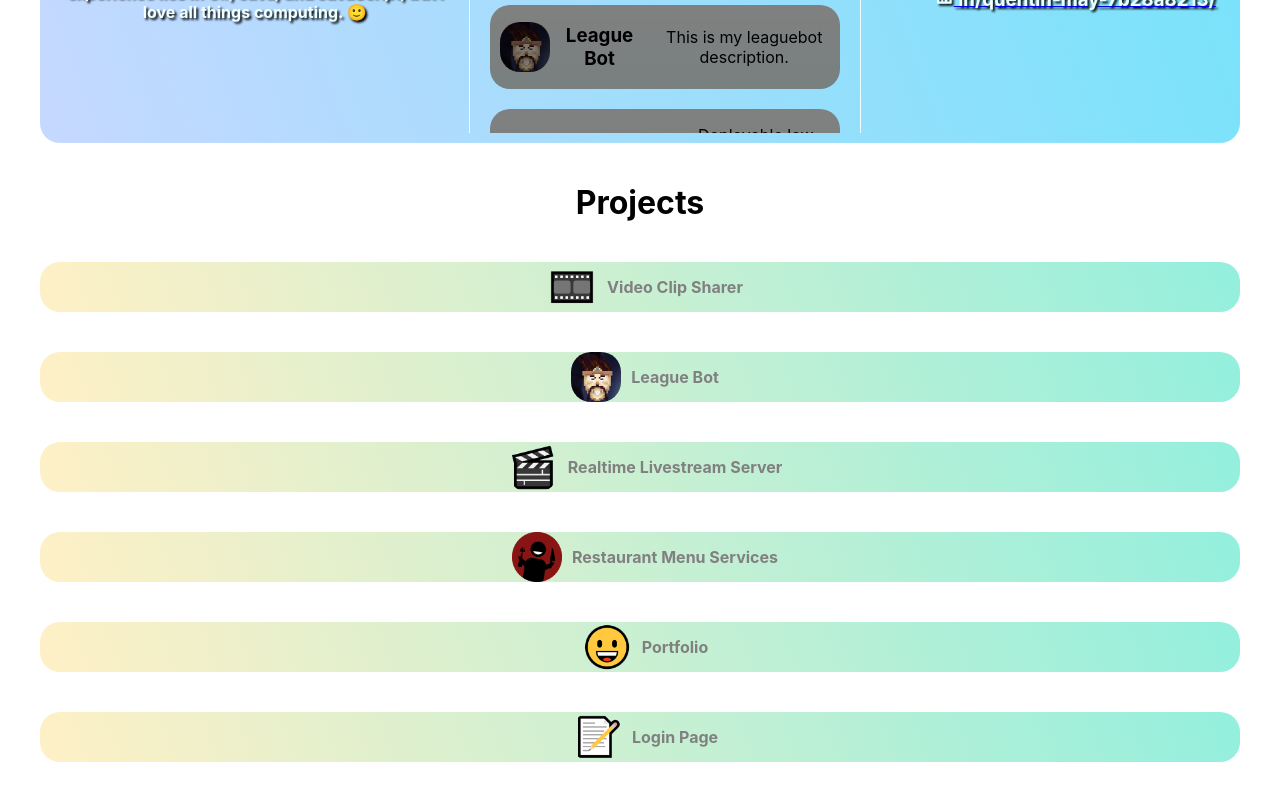
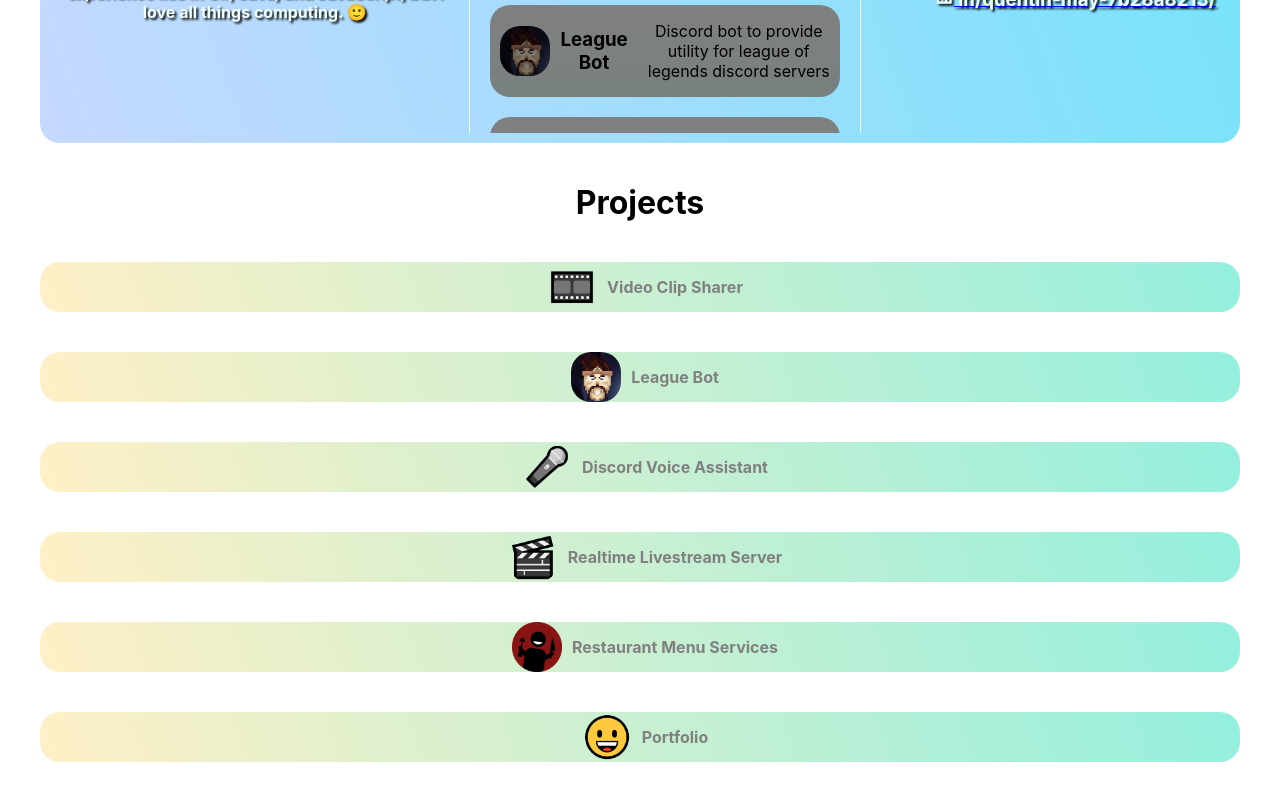
Before and after one commit to quentinmay/portfolio, a React (Create React App) app: page / in a window 1280 px wide. Shown: the part 300-1100 px from the top of the page. Built offline with nearby package versions, Linux system fonts and the light colour scheme; no server answers.

Commit message:
Added discord voice assistant and nytelock sample page.

```diff
--- a/src/components/projects.js
+++ b/src/components/projects.js
@@ -10,9 +10,16 @@ export const projects = [
     {
         "projectName": "League Bot",
         "projectIcon": "draven.png",
-        "projectShortDescription": "This is my leaguebot description.",
+        "projectShortDescription": "Discord bot to provide utility for league of legends discord servers",
         "projectDescription": "This is my long leaguebot description.",
         "projectMarkDown": "https://raw.githubusercontent.com/quentinmay/LeagueBot/main/portfolio.md"
+    },
+    {
+        "projectName": "Discord Voice Assistant",
+        "projectIcon": "mic.png",
+        "projectShortDescription": "Multi-purpose discord bot built to utilize speech recognition",
+        "projectDescription": "This is my long leaguebot description.",
+        "projectMarkDown": "https://raw.githubusercontent.com/quentinmay/discord-voice-assistant/main/README.md"
     },
     {
         "projectName": "Realtime Livestream Server",
@@ -41,5 +48,12 @@ export const projects = [
         "projectShortDescription": "React.JS website that uses AWS Cognito for the backend.",
         "projectDescription": "Long portfolio description",
         "projectMarkDown": "https://raw.githubusercontent.com/quentinmay/login-page/master/portfolio.md"
+    },
+    {
+        "projectName": "Nytelock Sample Page",
+        "projectIcon": "sparkles.png",
+        "projectShortDescription": "React.JS page to display photos.",
+        "projectDescription": "Long portfolio description",
+        "projectMarkDown": "https://raw.githubusercontent.com/quentinmay/nytelock-sample-page/master/portfolio.md"
     }
 ];
```
Also changed, not shown: public/sparkles.png (added).
